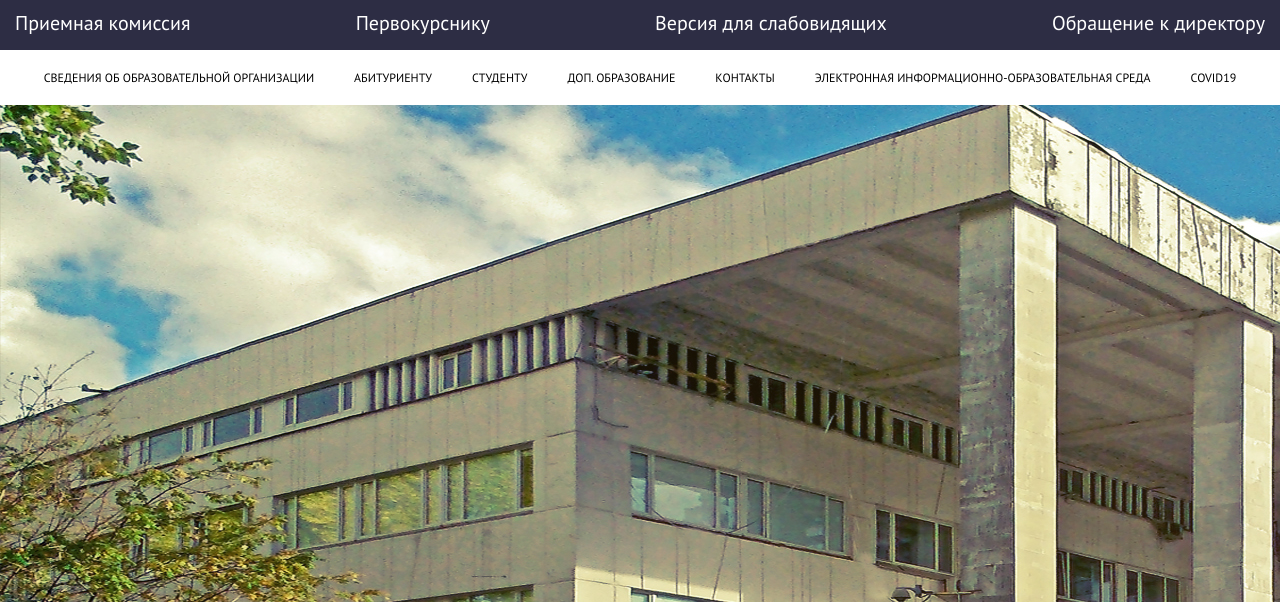
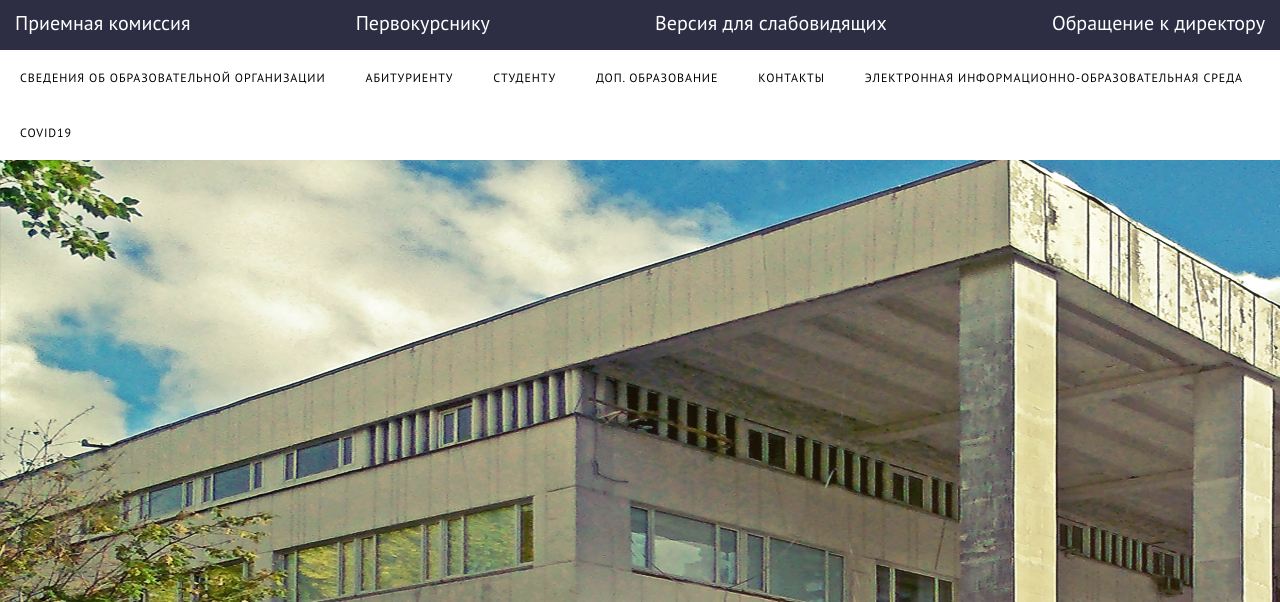
Before and after one commit to VanUliK/case_5, a plain HTML site: page index.html in a window 1280 px wide. Shown: the part 198-800 px from the top of the page. Drawn offline with Linux system fonts and the light colour scheme.

Commit message:
load temp

```diff
--- a/style.css
+++ b/style.css
@@ -120,7 +120,7 @@ body {
   font-size: 12px;
   text-transform: uppercase;
   color: #000;
-  /* letter-spacing: 2px; */
+  letter-spacing: 0.9px;
 }
 .topmenu > li > a.active,
 .submenu a:hover {
```
